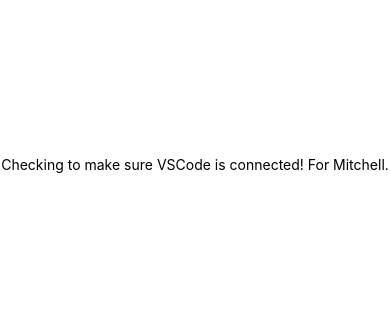
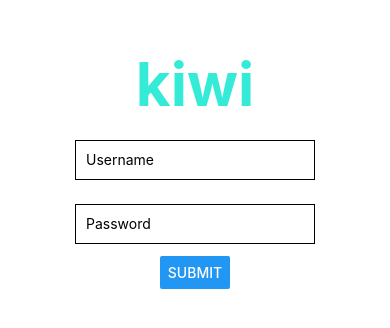
Before and after one commit to torigardner/Kiwi, a React Native app: screen / in a window 390 px wide. Shown: the part 258-586 px from the top of the page. Built offline with nearby package versions, Linux system fonts and the light colour scheme.

Commit message:
Log in screen functions, displaying success message when user is authenticated

```diff
--- a/App.js
+++ b/App.js
@@ -1,13 +1,29 @@
-import { StatusBar } from "expo-status-bar";
+import React from "react";
+import { useState } from "react";
 import { StyleSheet, Text, View } from "react-native";
+import LogIn from "./components/LogInScreen";
 
 export default function App() {
-  return (
-    <View style={styles.container}>
-      <Text>Checking to make sure VSCode is connected! For Mitchell.</Text>
-      <StatusBar style="auto" />
-    </View>
-  );
+  const [isLoggedIn, setIsLoggedIn] = useState(false);
+
+  function viewChangeHandler() {
+    setIsLoggedIn(true);
+    console.log("view changed");
+  }
+
+  if (isLoggedIn) {
+    return (
+      <View style={styles.container}>
+        <Text>Log In Successful</Text>
+      </View>
+    );
+  } else {
+    return (
+      <View style={styles.container}>
+        <LogIn viewChangeHandler={viewChangeHandler}></LogIn>
+      </View>
+    );
+  }
 }
 
 const styles = StyleSheet.create({
--- /dev/null
+++ b/components/LogInScreen.js
@@ -0,0 +1,66 @@
+import React from "react";
+import { useState } from "react";
+import { StyleSheet, Text, View, TextInput, Button } from "react-native";
+
+export default function LogIn(props) {
+  const userNameTarget = "test";
+  const passwordTarget = "test";
+
+  const [password, setPassword] = useState(null);
+  const [username, setUsername] = useState(null);
+
+  function handleSubmit() {
+    console.log("Submitted...");
+    console.log(username);
+    console.log(password);
+    if (username === userNameTarget && password === passwordTarget) {
+      {
+        props.viewChangeHandler();
+      }
+    }
+  }
+
+  return (
+    <View style={styles.container}>
+      <Text style={styles.title}>kiwi</Text>
+      <TextInput
+        style={styles.input}
+        placeholder="Username"
+        onChangeText={setUsername}
+      />
+      <TextInput
+        style={styles.input}
+        placeholder="Password"
+        onChangeText={setPassword}
+      />
+      <Button
+        style={styles.button}
+        title="Submit"
+        onPress={handleSubmit}
+      ></Button>
+    </View>
+  );
+}
+
+const styles = StyleSheet.create({
+  input: {
+    height: 40,
+    margin: 12,
+    borderWidth: 1,
+    padding: 10,
+  },
+  container: {
+    flex: 1,
+    backgroundColor: "#fff",
+    alignItems: "center",
+    justifyContent: "center",
+  },
+  title: {
+    fontSize: 60,
+    textAlign: "center",
+    fontWeight: "bold",
+    color: "#34ebd8",
+    marginVertical: 8,
+  },
+  button: {},
+});
```
